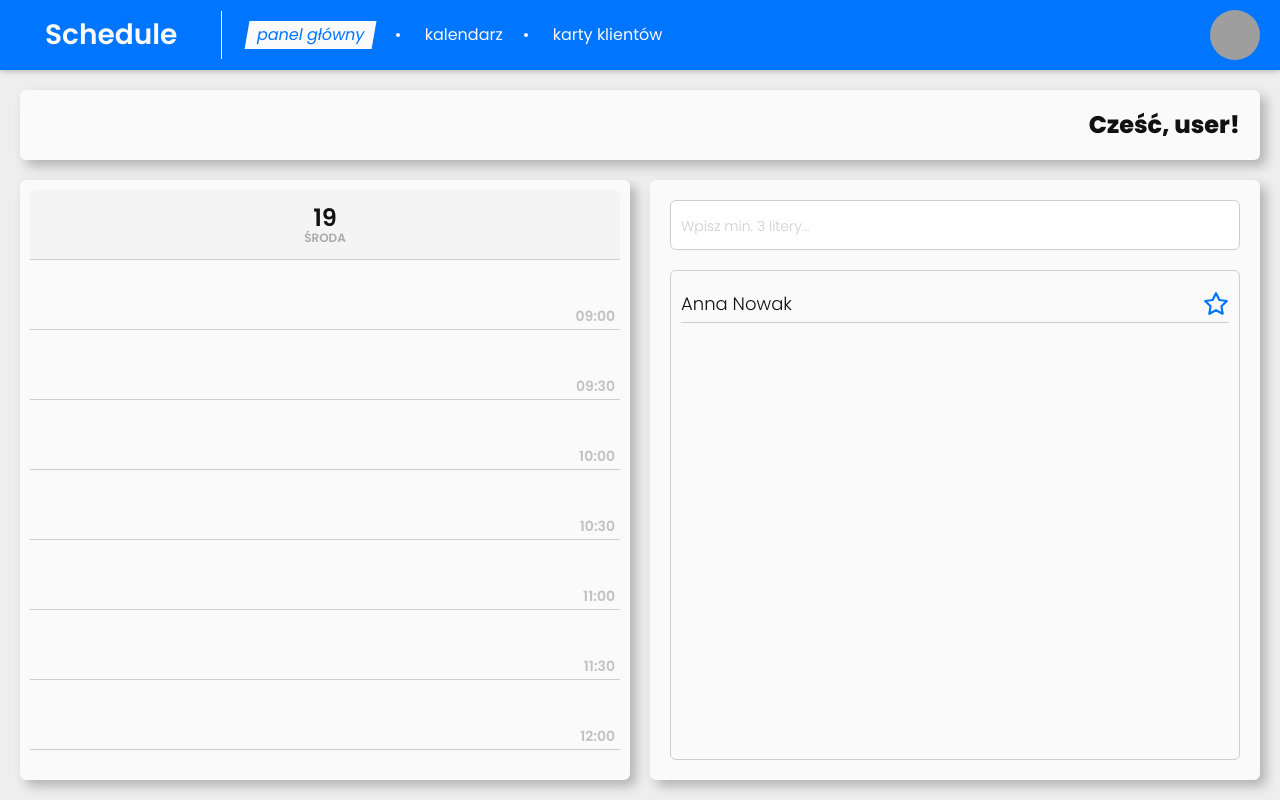
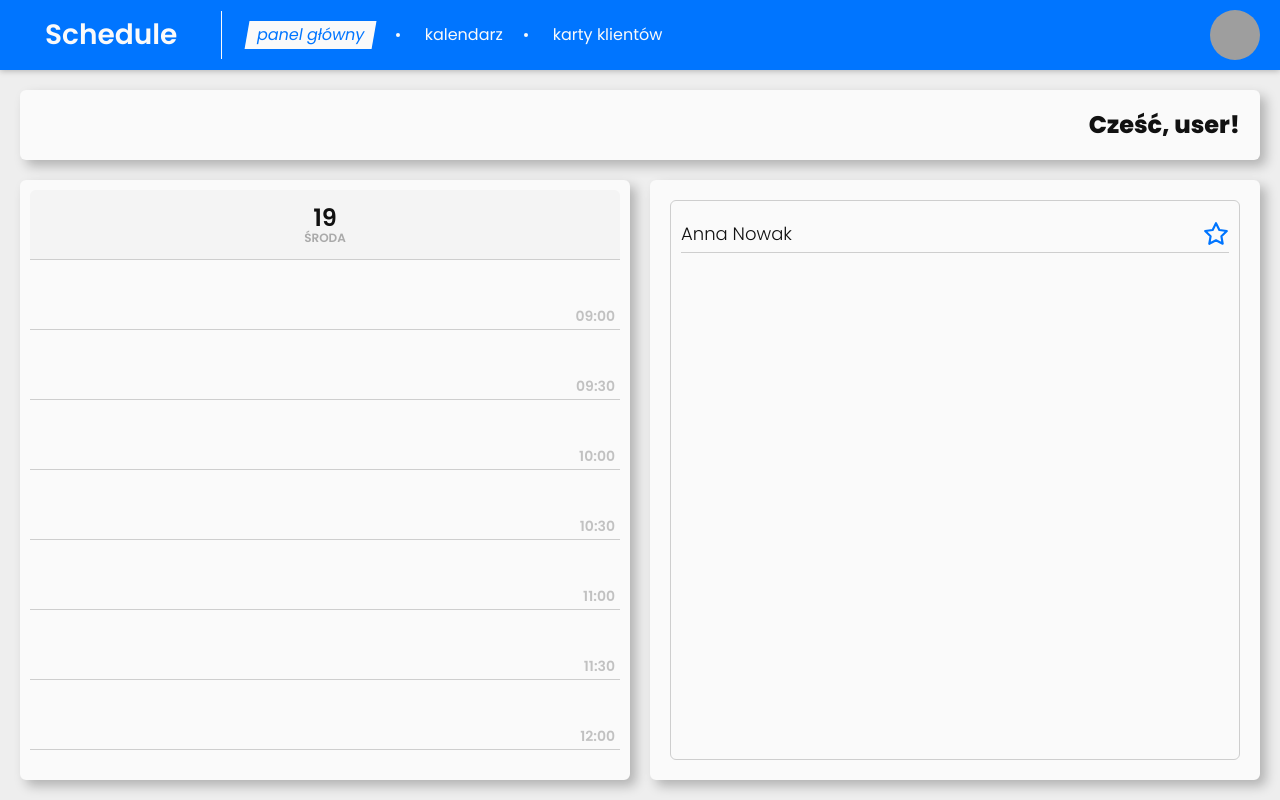
Before and after one commit to domman95/schedule-gatsby-jamstack, a Gatsby site: page /panel-glowny in a window 1280 px wide. Built offline with nearby package versions, Linux system fonts and the light colour scheme; Gatsby itself is replaced by a stand-in of ours; grey boxes are pictures that could not be loaded.

Commit message:
removed search input

```diff
--- a/src/components/customersList.js
+++ b/src/components/customersList.js
@@ -8,13 +8,9 @@ const StyledCustomersList = styled.div`
   border-radius: var(--borderRadius);
   padding: 10px;
   display: grid;
-  grid-template-rows: auto 1fr;
+  grid-template-rows: 1fr;
   height: 100%;
   gap: 20px;
-
-  .input {
-    height: 50px;
-  }
 
   .customers-list {
     border: 1px solid #cecece;
@@ -44,7 +40,6 @@ const StyledCustomersList = styled.div`
 export default function CustomersList() {
   return (
     <StyledCustomersList>
-      <Input placeholder="Wpisz min. 3 litery..." />
       <ul className="customers-list">
         <li className="customer">
           <Link to="/">Anna Nowak</Link>
```
